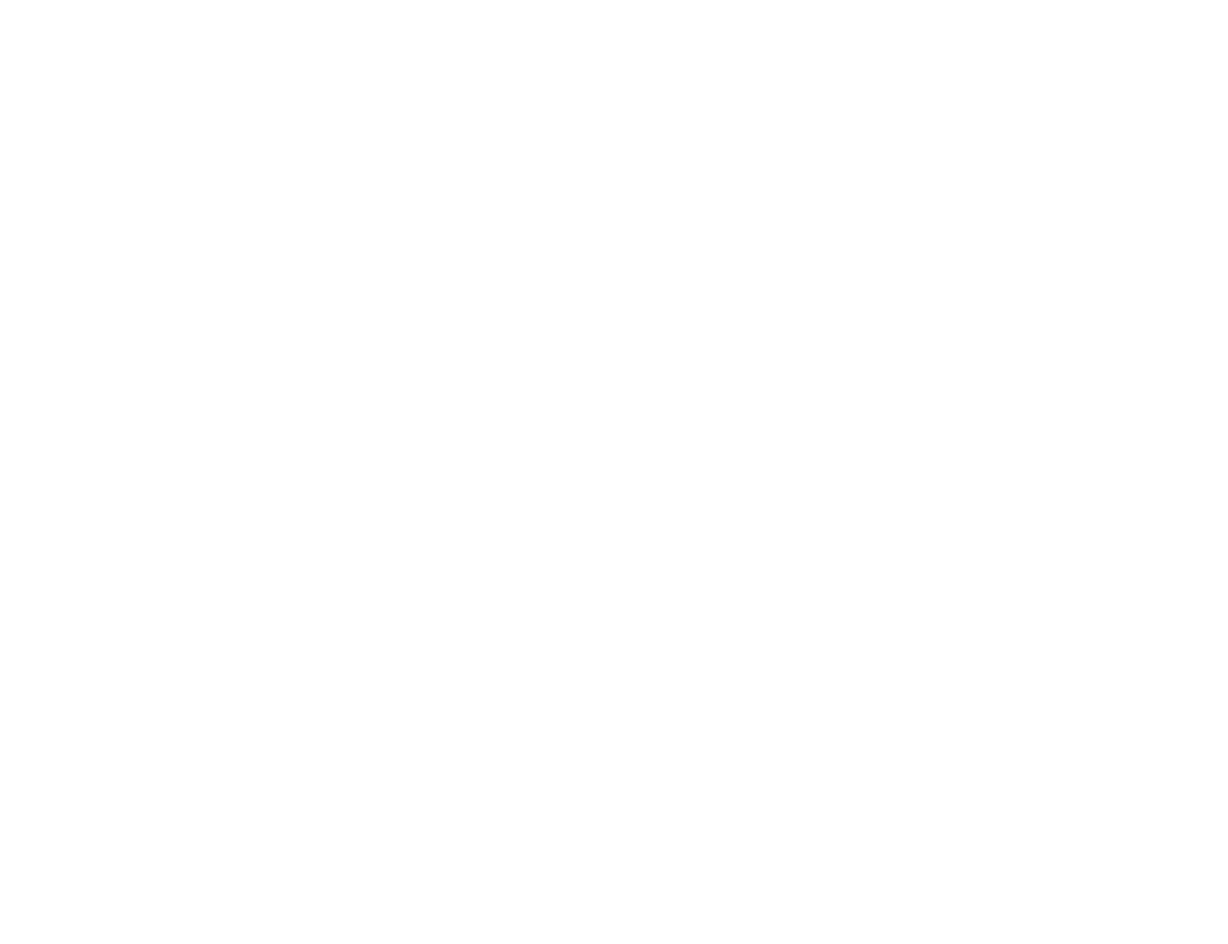
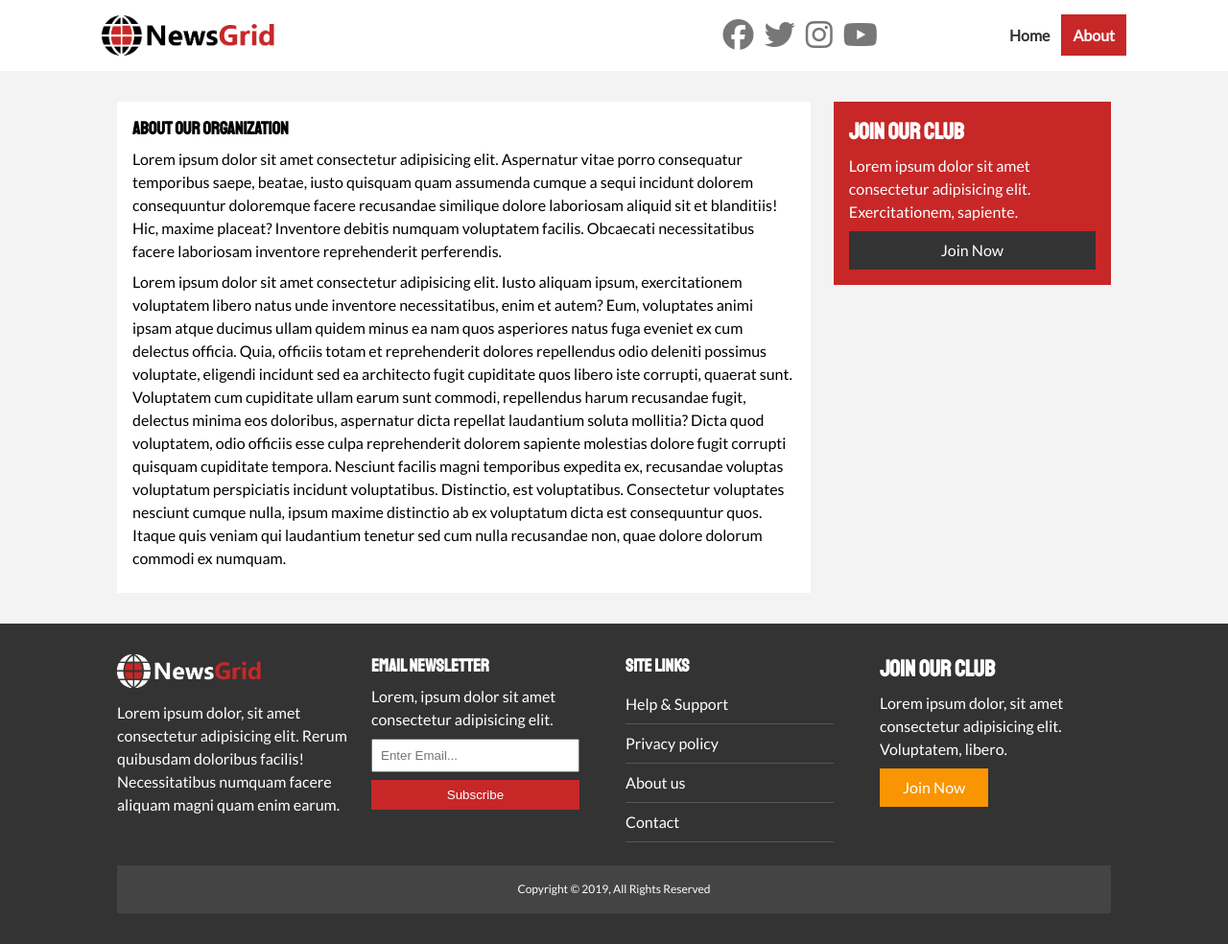
Before and after one commit to Maarten079/newsgrid_website, a plain HTML site: page about.html in a window 1280 px wide. Shown: the whole page at 96% size. Before the commit the page ends 800 px from the top, so only its background shows below. Drawn offline with Linux system fonts and the light colour scheme.

Commit message:
added about page

```diff
--- a/about.html
+++ b/about.html
@@ -0,0 +1,98 @@
+<!DOCTYPE html>
+<html lang="en">
+
+<head>
+  <meta charset="UTF-8">
+  <meta name="viewport" content="width=device-width, initial-scale=1.0">
+  <meta http-equiv="X-UA-Compatible" content="ie=edge">
+  <title>NewsGrid | About</title>
+  <!-- Fonts -->
+  <link href="https://fonts.googleapis.com/css?family=Lato|Staatliches&display=swap" rel="stylesheet">
+
+  <!-- Stylesheets -->
+  <link rel="stylesheet" href="css/style.css">
+  <link rel="stylesheet" media="screen and (max-width: 768px)" href="css/mobile.css">
+
+  <!-- Font Awesome -->
+  <script src="https://kit.fontawesome.com/0e6aa947c4.js"></script>
+
+  <!-- Favicon -->
+  <link rel="shortcut icon" type="image/x-icon" href="favicon.ico">
+
+</head>
+
+<body>
+  <nav id="main-nav">
+    <div class="container">
+      <img src="/img/logo.png" alt="NewsGrid" class="logo">
+      <div class="social">
+        <a href="http://facebook.com" target="_blank"><i class="fab fa-facebook fa-2x"></i></a>
+        <a href="http://twitter.com" target="_blank"><i class="fab fa-twitter fa-2x"></i></a>
+        <a href="http://instagram.com" target="_blank"><i class="fab fa-instagram fa-2x"></i></a>
+        <a href="http://youtube.com" target="_blank"><i class="fab fa-youtube fa-2x"></i></a>
+      </div>
+      <ul>
+        <li><a href="index.html" class="">Home</a></li>
+        <li><a href="about.html" class="current">About</a></li>
+      </ul>
+    </div>
+  </nav>
+
+  <!-- About -->
+  <section id="about">
+    <div class="container">
+      <div class="page-container">
+        <article class="card">
+          <h1 class="l-heading">About Our Organization</h1>
+          <p>Lorem ipsum dolor sit amet consectetur adipisicing elit. Aspernatur vitae porro consequatur temporibus saepe, beatae, iusto quisquam quam assumenda cumque a sequi incidunt dolorem consequuntur doloremque facere recusandae similique dolore laboriosam aliquid sit et blanditiis! Hic, maxime placeat? Inventore debitis numquam voluptatem facilis. Obcaecati necessitatibus facere laboriosam inventore reprehenderit perferendis.</p>
+          <p>Lorem ipsum dolor sit amet consectetur adipisicing elit. Iusto aliquam ipsum, exercitationem voluptatem libero natus unde inventore necessitatibus, enim et autem? Eum, voluptates animi ipsam atque ducimus ullam quidem minus ea nam quos asperiores natus fuga eveniet ex cum delectus officia. Quia, officiis totam et reprehenderit dolores repellendus odio deleniti possimus voluptate, eligendi incidunt sed ea architecto fugit cupiditate quos libero iste corrupti, quaerat sunt. Voluptatem cum cupiditate ullam earum sunt commodi, repellendus harum recusandae fugit, delectus minima eos doloribus, aspernatur dicta repellat laudantium soluta mollitia? Dicta quod voluptatem, odio officiis esse culpa reprehenderit dolorem sapiente molestias dolore fugit corrupti quisquam cupiditate tempora. Nesciunt facilis magni temporibus expedita ex, recusandae voluptas voluptatum perspiciatis incidunt voluptatibus. Distinctio, est voluptatibus. Consectetur voluptates nesciunt cumque nulla, ipsum maxime distinctio ab ex voluptatum dicta est consequuntur quos. Itaque quis veniam qui laudantium tenetur sed cum nulla recusandae non, quae dolore dolorum commodi ex numquam.</p>
+        </article>
+        <aside class="card bg-primary">
+          <h2>Join Our Club</h2>
+          <p>Lorem ipsum dolor sit amet consectetur adipisicing elit. Exercitationem, sapiente.</p>
+          <a href="#" class="btn btn-dark btn-block">Join Now</a>
+        </aside>
+      </div>
+    </div>
+  </section>
+
+  <!-- Footer -->
+  <footer id="main-footer" class="py-2">
+    <div class="container footer-container">
+      <div>
+        <img src="img/logo_light.png" alt="NewsGrid">
+        <p>Lorem ipsum dolor, sit amet consectetur adipisicing elit. Rerum quibusdam doloribus facilis! Necessitatibus
+          numquam facere aliquam magni quam enim earum.</p>
+      </div>
+      <div>
+        <h3>Email Newsletter</h3>
+        <p>Lorem, ipsum dolor sit amet consectetur adipisicing elit.</p>
+        <form action="process.php">
+          <input type="email" name="email" id="email" placeholder="Enter Email...">
+          <input type="submit" value="Subscribe" class="btn btn-primary">
+        </form>
+      </div>
+      <div>
+        <h3>Site Links</h3>
+        <ul class="list">
+          <li><a href="#">Help & Support</a></li>
+          <li><a href="#">Privacy policy</a></li>
+          <li><a href="#">About us</a></li>
+          <li><a href="#">Contact</a></li>
+        </ul>
+      </div>
+      <div>
+        <h2>Join Our Club</h2>
+        <p>Lorem ipsum dolor, sit amet consectetur adipisicing elit. Voluptatem, libero.</p>
+        <a href="#" class="btn btn-secondary">Join Now</a>
+      </div>
+      <div>
+        <p>
+          Copyright &copy; 2019, All Rights Reserved
+        </p>
+      </div>
+    </div>
+  </footer>
+</body>
+
+</html>
--- a/css/style.css
+++ b/css/style.css
@@ -126,6 +126,18 @@ p {
 
 .list li a:hover {
   color: var(--primary-color) !important;
+}
+
+/* Inner page grid container */
+.page-container {
+  display: grid;
+  grid-template-columns: 5fr 2fr;
+  margin: 2rem 0;
+  grid-gap: 1.5rem;
+}
+
+.page-container > *:first-child {
+  grid-row: 1 / span 3;
 }
 
 /* Navigation */
```
